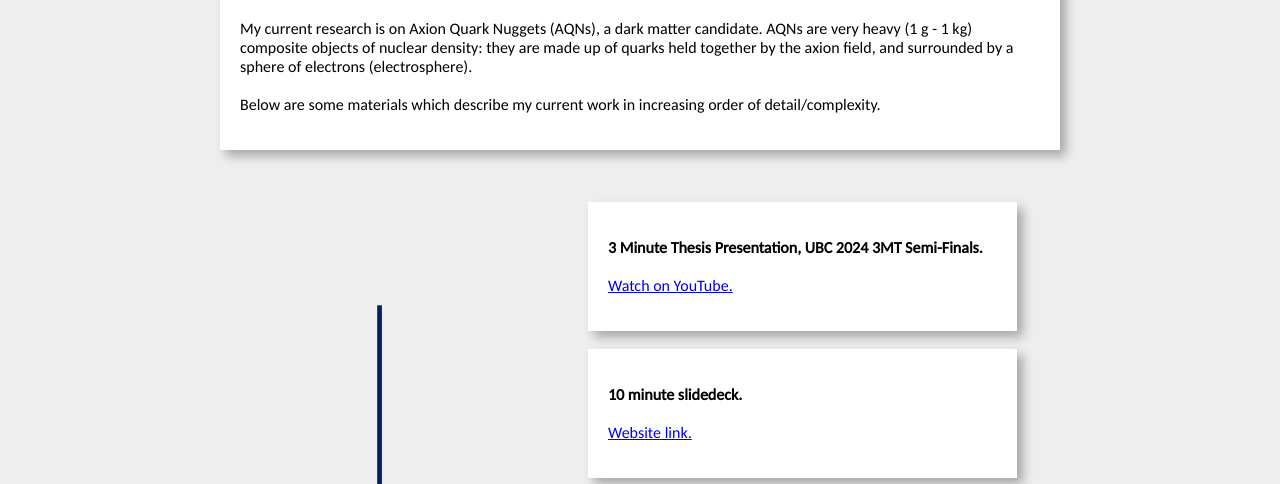
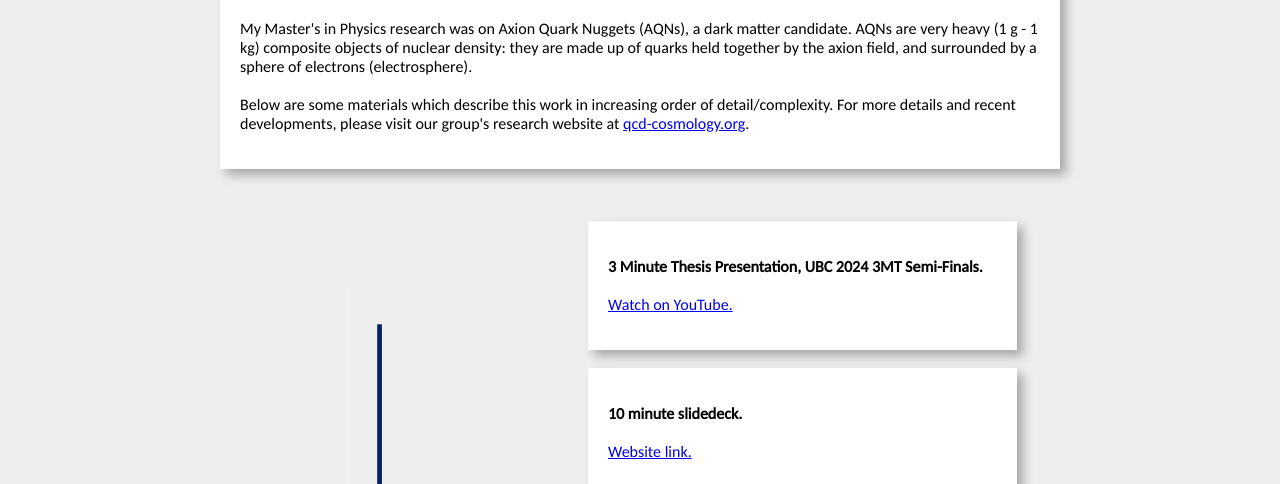
Before and after one commit to msekatchev/msekatchev.github.io, a plain HTML site: page research.html in a window 1280 px wide. Shown: the part 316-800 px from the top of the page. Drawn offline with Linux system fonts and the light colour scheme; a web font is replaced by a local one.

Commit message:
added qcd-cosmology website.

```diff
--- a/research.html
+++ b/research.html
@@ -25,12 +25,12 @@
     <div id="main">
         <h1>Dark Matter - Axion Quark Nuggets</h1>
 
-        <p>My current research is on Axion Quark Nuggets (AQNs), a dark matter candidate. AQNs are very heavy (1 g - 1 kg) composite objects of nuclear density: they are made up of quarks held together by the axion field, and surrounded by a sphere of electrons (electrosphere).
+        <p>My Master's in Physics research was on Axion Quark Nuggets (AQNs), a dark matter candidate. AQNs are very heavy (1 g - 1 kg) composite objects of nuclear density: they are made up of quarks held together by the axion field, and surrounded by a sphere of electrons (electrosphere).
 
         <br>
         <br>
 
-        Below are some materials which describe my current work in increasing order of detail/complexity.
+        Below are some materials which describe this work in increasing order of detail/complexity. For more details and recent developments, please visit our group's research website at <a href="http://qcd-cosmology.org/">qcd-cosmology.org</a>.
         </p>
     </div>
 
```
